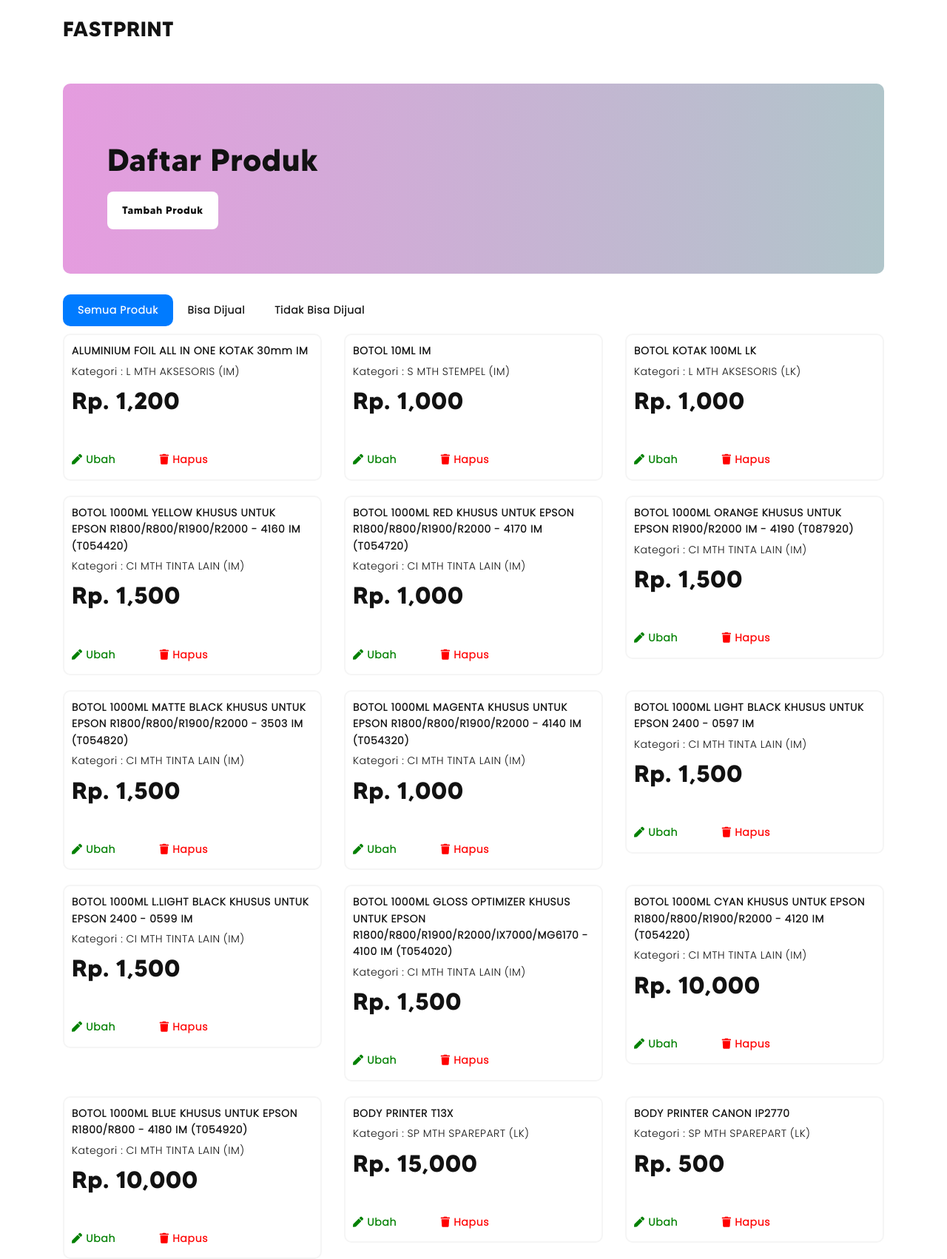
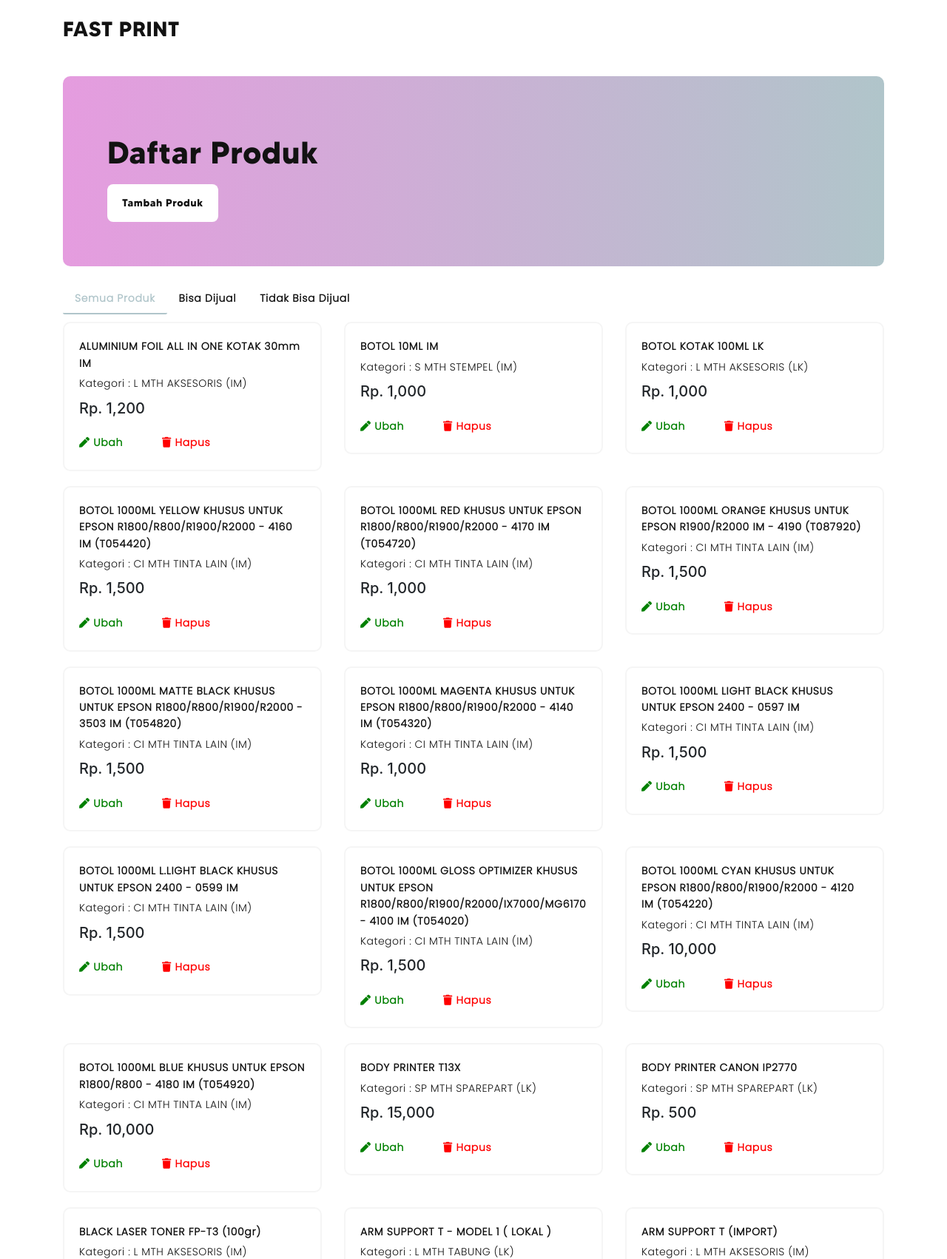
Before and after one commit to dianfrf/fastprint_test, a CodeIgniter app: page /database/ in a window 1280 px wide. Shown: the top 1702 px of the page at 74% size. Run offline with CodeIgniter, Linux system fonts and the light colour scheme; data comes from the database, SQL or seed files in the repository.

Commit message:
Fixed tampilan dan revisi dokumentasi

```diff
--- a/Asset/style.css
+++ b/Asset/style.css
@@ -20,14 +20,17 @@
     background-image: linear-gradient(to left, rgb(176, 197, 202),rgb(229, 156, 223)); padding:6rem; border-radius:1rem;
     border:none;
 }
-.nav-pills .nav-link {
-    border-radius:1rem; padding:1rem 2rem .6rem;
+.nav-pills .nav-item .nav-link {
+    padding:.4rem 1.6rem;
+}
+.nav-pills .nav-item .active {
+    border-bottom:.2rem solid rgb(176, 197, 202); background-color: white;
 }
 .nav-pills .active h6 {
-    color:white !important;
+    color:rgb(176, 197, 202) !important;
 }
 .home .cardinfo {
-    padding:1rem; border:.2rem solid rgb(245,245,245); margin-bottom:2rem; border-radius:1rem;
+    padding:2rem; border:.2rem solid rgb(245,245,245); margin-bottom:2rem; border-radius:1rem;
 }
 .home .cardinfo a {
     text-decoration: none; cursor:pointer;
@@ -44,16 +47,16 @@
 .btnprimary:focus, .btnsecond:focus {
     outline:none;
 }
+.modal-dialog, .modal-content {
+    padding:1.2rem; border-radius:1.2rem;
+}
 
 
 h1 {
     font:normal 4.2rem/4.6rem 'RobotoBold'; color:rgb(18,18,18); margin-bottom: 2rem; margin-top:2rem; letter-spacing:.05rem;
 }
-h2 {
-    font:normal 3.2rem/3.84rem 'RobotoBold'; color:rgb(18,18,18); margin:0rem 0rem 3rem; letter-spacing:.05rem;
-}
 h3 {
-    font:normal 2.8rem/3.84rem 'RobotoBold'; color:rgb(18,18,18); text-align:left; margin:0rem 0rem 1rem; letter-spacing:.05rem;
+    font:normal 2.8rem/3.84rem 'RobotoBold'; color:rgb(18,18,18); text-align:left; margin:0rem; letter-spacing:.05rem;
 }
 h4 {
     font:normal 2.4rem/2.88rem 'RobotoBold'; color:rgb(18,18,18); text-align:center; letter-spacing:.05rem;
--- a/application/views/v_produk.php
+++ b/application/views/v_produk.php
@@ -3,7 +3,7 @@
     <head>
         <meta name="viewport" content="width=device-width, initial-scale=1">
         <meta charset="utf-8">
-        <title>Home - FastPrint</title>
+        <title>Home - Fast Print</title>
         <link rel="icon" type="image/png" href="<?=base_url()?>Asset/logo.png">
         <link rel="stylesheet" href="<?=base_url()?>Asset/css/bootstrap.min.css">
         <link rel="stylesheet" href="<?=base_url()?>Asset/style.css" type="text/css">
@@ -17,7 +17,7 @@
             <div class="container">
                 <ul class="navbar-nav topnav">
                     <li class="nav-item-top">
-                        <h3>FASTPRINT</h3>
+                        <h3>FAST PRINT</h3>
                     </li>
                 </ul>
             </div>
```
Also changed, not shown: 2 other files.
